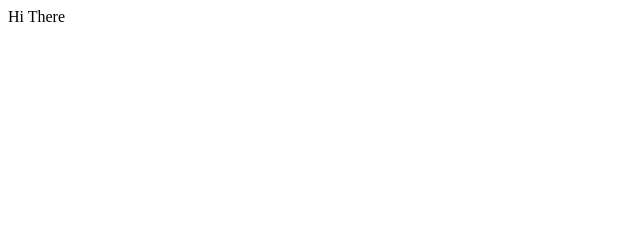
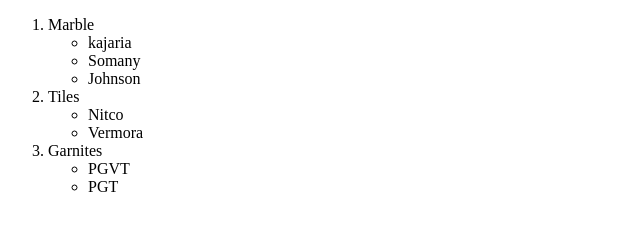
Before and after one commit to sahooj105/Full_Stack, a plain HTML site: page index.html in a window 1280 px wide. Shown: the whole page, without its empty margins (0-640 px from the left). Drawn offline with Linux system fonts and the light colour scheme.

Commit message:
new changes

```diff
--- a/index.html
+++ b/index.html
@@ -6,6 +6,35 @@
         </title>
     </head>
     <body>
-        Hi There
+        <ol>
+            <li>
+                Marble
+                <ul>
+                    <li>kajaria
+                    </li>
+
+                    <li>
+                        Somany
+                    </li>
+                    <li>
+                        Johnson
+                    </li>
+                </ul>
+            </li>
+            <li>
+                Tiles
+                <ul>
+                    <li>Nitco</li>
+                    <li>Vermora</li>
+                </ul>
+            </li>
+            <li>
+                Garnites
+                <ul>
+                    <li>PGVT</li>
+                    <li>PGT</li>
+                </ul>
+            </li>
+        </ol>
     </body>
 </html>
```
